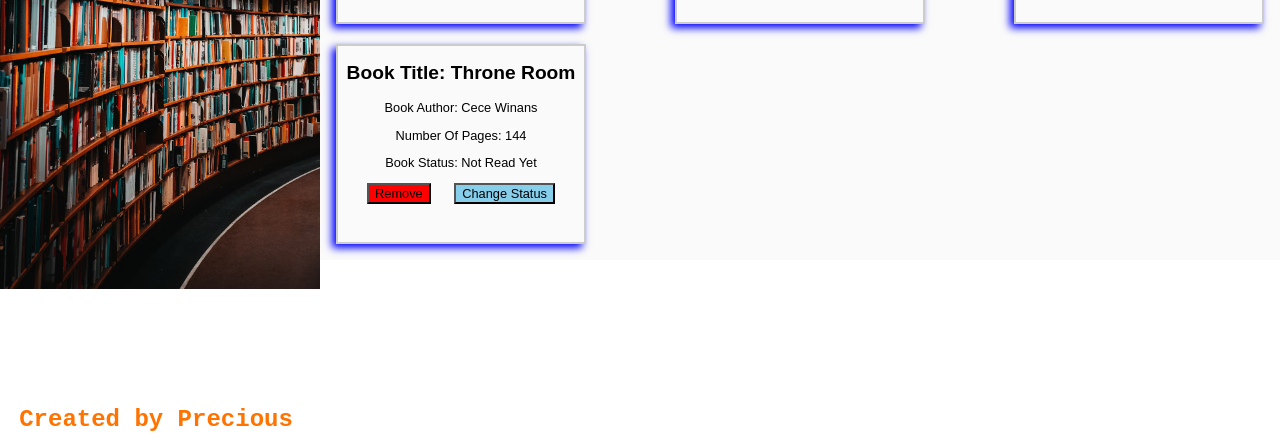
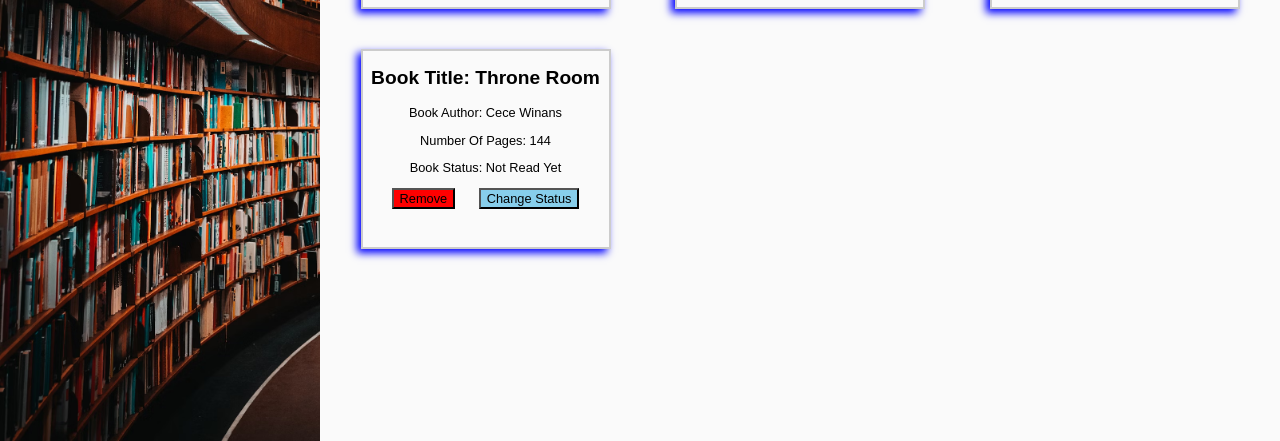
Before and after one commit to preciouskusi17/library-project, a plain HTML site: page index.html in a window 1280 px wide. Shown: the part 359-800 px from the top of the page. Drawn offline with Linux system fonts and the light colour scheme.

Commit message:
Edit css to make the library look nice on big screens

```diff
--- a/index.html
+++ b/index.html
@@ -10,10 +10,12 @@
 <body>
     <div class="grid">
         <div class="sidebar">
-            <h1 style="color: aqua;background: rgb(0, 122, 170); font-size: 5vw;margin-top: 200px; font-family: 'Courier New', Courier, monospace;">Library</h1>
+            <h1 style="color: aqua;background: rgb(0, 122, 170); font-size: min(5vw,70px);margin-top: 200px; font-family: 'Courier New', Courier, monospace;">Library</h1>
             <p><button id="add">Add a book</button></p>
-            <footer>Created by Precious</footer>
+
         </div>
+
+
 
          <div class="nav">
                 <img src="./img/search.svg" alt="">
@@ -23,10 +25,9 @@
                 <img class="libimg" src="./img/library.jpeg" alt="">
                 <button id="add">New</button>
 
-        </div>
+                 </div>
 
-        <div class="content">
-            <h2 style="padding-left: 1rem;margin-bottom: 0px;">Your Books</h2>
+                 <div class="content">
             <dialog>
                 <form id="box-form" method="dialog">
                 <p>
@@ -53,7 +54,7 @@
                 </form>
             </dialog>
             <div id="container"></div>
-        </div>
+                 </div>
     </div>
 </body>
 </html>
--- a/style.css
+++ b/style.css
@@ -18,7 +18,8 @@ body{
     background: url(./img/img.avif) no-repeat;
     background-size: cover;
     text-align: center;
-    margin-bottom: -1.8rem;
+    min-height: 100vh;
+
     }
 
 
@@ -49,14 +50,13 @@ img{width: 40px;}
 
 #container{
     display: grid;
-    grid-template-columns: repeat(3, min(250px, 33vw));
+    grid-template-columns: repeat(auto-fit, min(250px, 33vw));
     grid-auto-rows: 200px;
-    padding: 1rem;
-    gap: 20px;
-    background-color: #fafafa;
-    justify-content: space-between;
+    gap: 40px;
+    justify-content: space-evenly;
 
 }
+.content{padding: 3rem 1rem 1rem 1rem;background-color: #fafafa;}
 
 .mybooks{
     text-transform: capitalize;
@@ -73,14 +73,7 @@ img{width: 40px;}
 
  .change, .remove{font-size: min(.8rem,1.8vw);}
 
- footer{
-    bottom: 0;
-    font-weight: bold;
-    color: rgb(255, 115, 0);
-    position: fixed;
-    font-size: min(1.5rem,2vw);
-    padding: 0 0 .5rem 1.5vw;
- }
+
 
 dialog button{
     padding: 4px 1rem;
```
Also changed, not shown: 1 other file.
